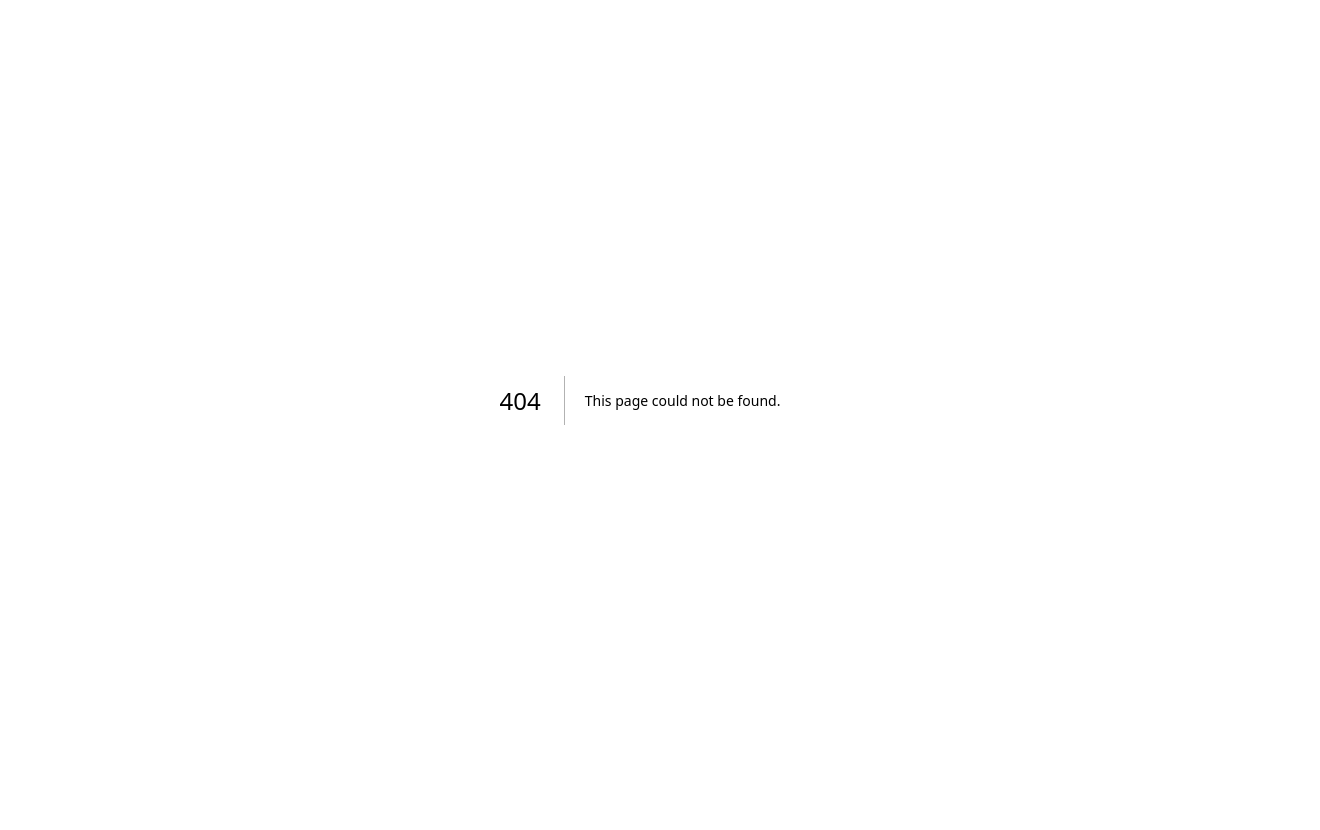
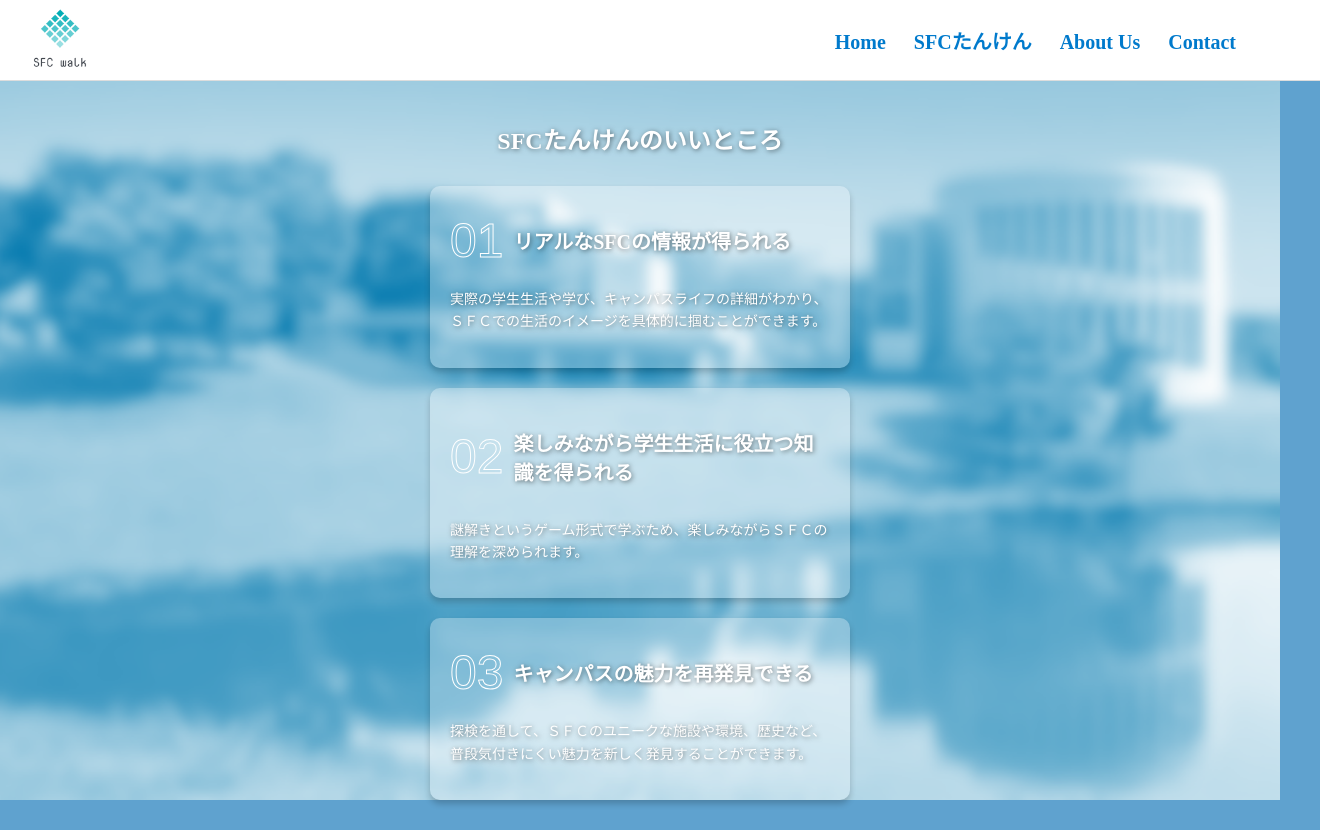
Before and after one commit to Izana180/sfc_campustour, a Next.js app: page /aboutus in a window 1280 px wide. Before the commit this address had no page. Shown: the whole page, 1320 px wide, since content can reach past the window. Before the commit the page ends 800 px from the top, so only its background shows below. Built offline with nearby package versions, Linux system fonts and the light colour scheme; a web font is replaced by a local one.

Commit message:
aboutusを追加

```diff
--- /dev/null
+++ b/app/aboutus/page.js
@@ -0,0 +1,91 @@
+"use client";
+
+import { useRouter } from 'next/navigation';
+import { useState } from 'react';
+import Image from 'next/image';
+import styles from '../page.module.css';
+
+export default function Home() {
+    const [menuOpen, setMenuOpen] = useState(false);
+    const router = useRouter();
+
+    const toggleMenu = () => {
+      setMenuOpen(!menuOpen);
+    };
+
+    const goToHome = () => {
+      router.push('/');
+    };
+
+    const goToExplore = () => {
+      router.push('/explore');
+    };
+
+    const goToAboutus = () => {
+        router.push('/aboutus');
+    };
+
+    return (
+        <div className={styles.aboutbackground}>
+            {/* トップバー */}
+            <header className={styles.header}>
+                <div className={styles.logoWrapper}>
+                    <Image src="/logo.png" alt="ロゴ" width={80} height={80} />
+                </div>
+
+                <button
+                    className={`${styles.menuButton} ${menuOpen ? styles.open : ''}`}
+                    onClick={toggleMenu}
+                >
+                    <span className={styles.bar}></span>
+                    <span className={styles.bar}></span>
+                    <span className={styles.bar}></span>
+                </button>
+
+                <nav className={`${styles.menu} ${menuOpen ? styles.open : ''}`}>
+                    <ul>
+                    <li onClick={goToHome}>Home</li>
+                    <li onClick={goToExplore}>SFCたんけん</li>
+                    <li onClick={goToAboutus}>About Us</li>
+                    <li>Contact</li>
+                    </ul>
+                </nav>
+            </header>
+
+        <div className={styles.thirdSection}>
+            <h2>SFCたんけんのいいところ</h2>
+            <div className={styles.infoBox}>
+            <div className={styles.numberAndHeading}>
+                <p className={styles.number}>01</p>
+                <h3>リアルなSFCの情報が得られる</h3>
+            </div>
+            <p className={styles.description}>
+                実際の学生生活や学び、キャンパスライフの詳細がわかり、ＳＦＣでの生活のイメージを具体的に掴むことができます。
+            </p>
+            </div>
+            <div className={styles.infoBox}>
+            <div className={styles.numberAndHeading}>
+                <p className={styles.number}>02</p>
+                <h3>楽しみながら学生生活に役立つ知識を得られる</h3>
+            </div>
+            <p className={styles.description}>
+                謎解きというゲーム形式で学ぶため、楽しみながらＳＦＣの理解を深められます。
+            </p>
+            </div>
+            <div className={styles.infoBox}>
+            <div className={styles.numberAndHeading}>
+                <p className={styles.number}>03</p>
+                <h3>キャンパスの魅力を再発見できる</h3>
+            </div>
+            <p className={styles.description}>
+                探検を通して、ＳＦＣのユニークな施設や環境、歴史など、普段気付きにくい魅力を新しく発見することができます。
+            </p>
+            </div>
+        </div>
+
+
+        </div>
+
+
+    )
+}
--- a/app/page.js
+++ b/app/page.js
@@ -27,6 +27,10 @@ export default function Home() {
     router.push('/explore');
   };
 
+  const goToAboutus = () => {
+    router.push('/aboutus');
+  };
+
   return (
     <div className={styles.background}>
       {/* トップバー */}
@@ -48,7 +52,7 @@ export default function Home() {
           <ul>
             <li onClick={goToHome}>Home</li>
             <li onClick={goToExplore}>SFCたんけん</li>
-            <li>About Us</li>
+            <li onClick={goToAboutus}>About Us</li>
             <li>Contact</li>
           </ul>
         </nav>
--- a/app/page.module.css
+++ b/app/page.module.css
@@ -4,6 +4,15 @@
   background-position: center;
   background-repeat: no-repeat;
   height: 100%;
+  width: 100%;
+}
+
+.aboutbackground {
+  background-image: url('/background.png');
+  background-size: cover;
+  background-position: center;
+  background-repeat: no-repeat;
+  height: 100vh;
   width: 100%;
 }
 
```
Also changed, not shown: app/explore/page.js (+6 -2 lines).
